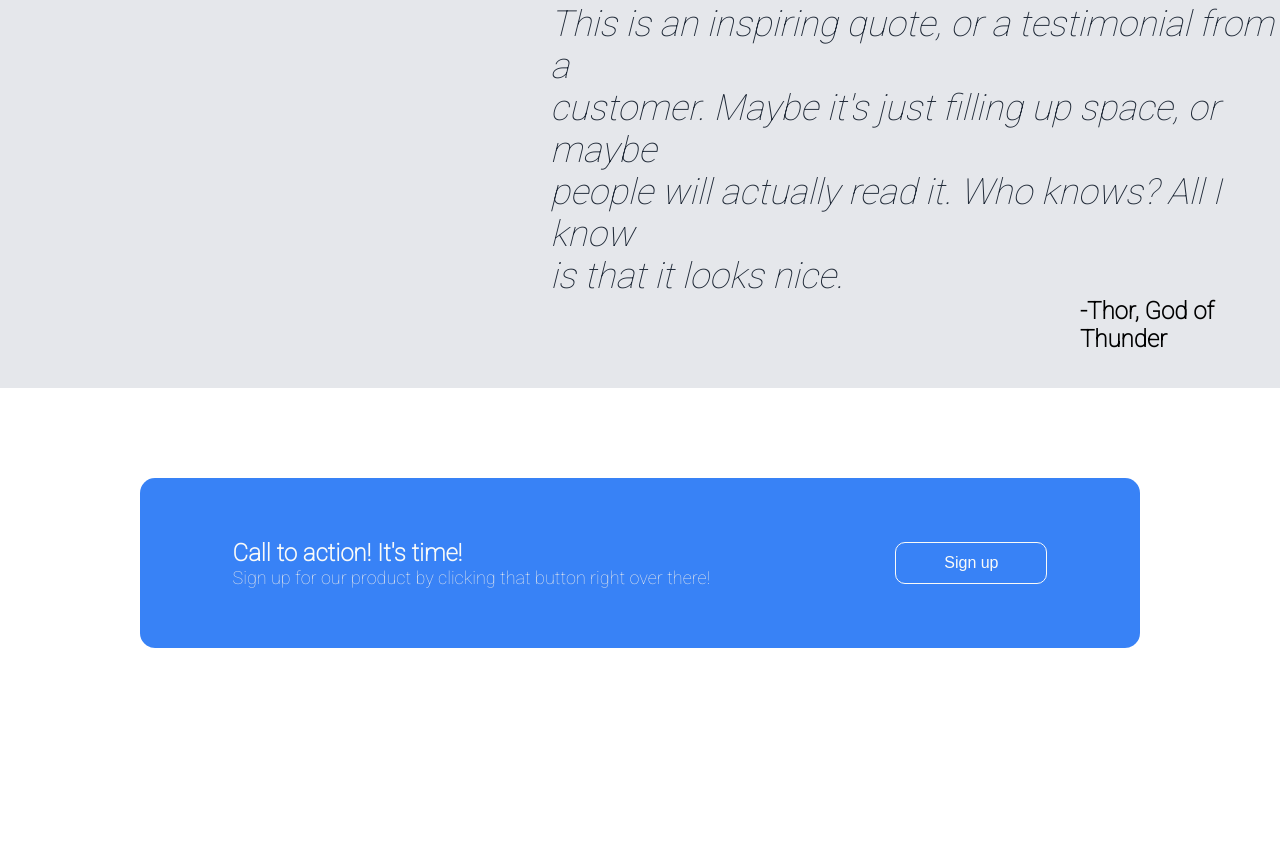
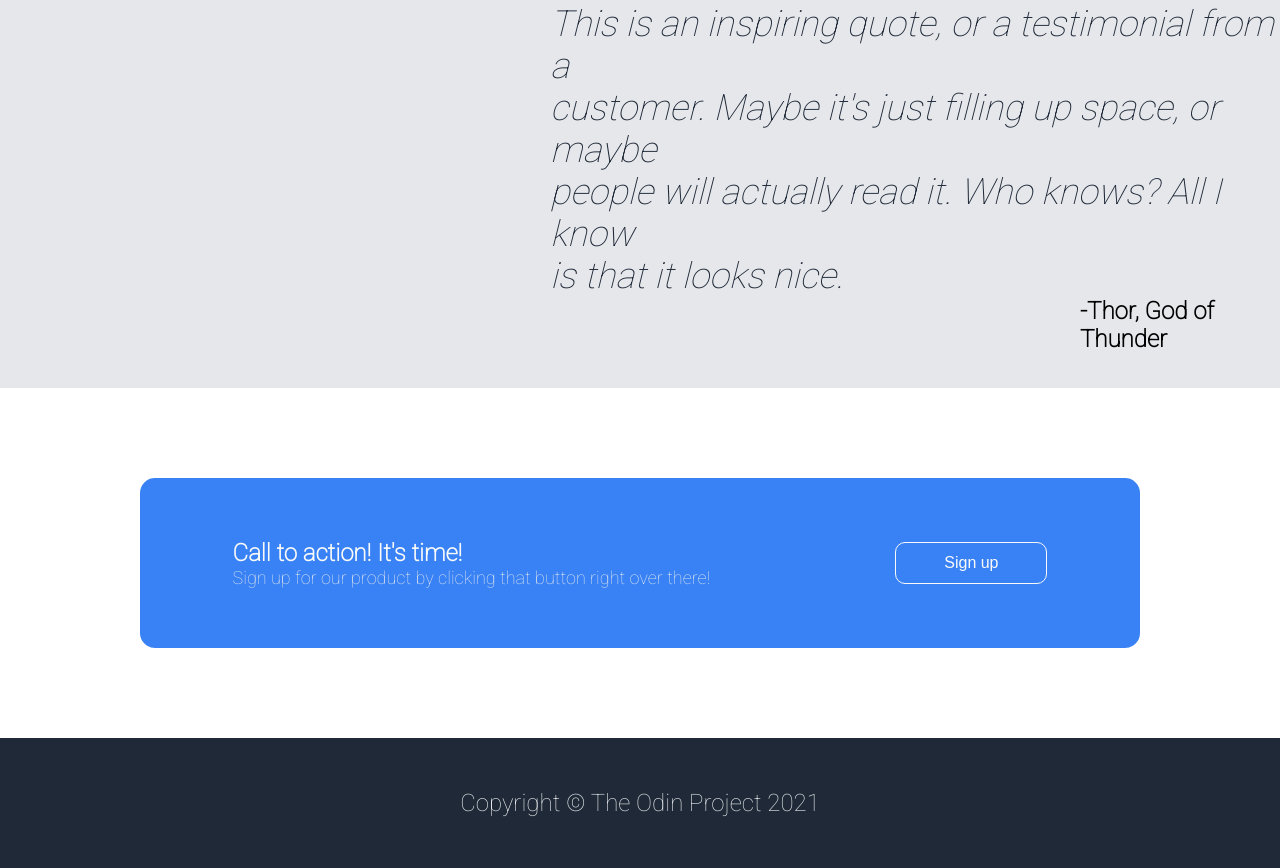
Before and after one commit to Av-gl/landing-page, a plain HTML site: page index.html in a window 1280 px wide. Shown: the part 1132-2000 px from the top of the page. Before the commit the page ends 1870 px from the top, so only its background shows below. Drawn offline with Linux system fonts and the light colour scheme.

Commit message:
Added the footer of the landing page.

```diff
--- a/index.html
+++ b/index.html
@@ -100,5 +100,10 @@
             </div>
         </div>
     </div>
+    <div class="footer">
+        <div class="copyright">
+            Copyright <span>&#169</span> The Odin Project 2021
+        </div>
+    </div>
 </body>
 </html>
--- a/style.css
+++ b/style.css
@@ -40,7 +40,7 @@ body {
     display: flex;
 }
 
-.hleft, .hright, .info, .quote, .action{
+.hleft, .hright, .info, .quote, .action, .footer{
     display: flex;
     flex-direction: column;
 }
@@ -181,3 +181,16 @@ body {
     color: #F9FAF8;
     font-size: medium;
 }
+
+.footer
+{
+    height: 130px;
+    background-color: #1F2937;
+    justify-content: center;
+    align-items: center;
+}
+
+.copyright {
+    color: #E5E7EB;
+    font-size: 24px;
+}
```
